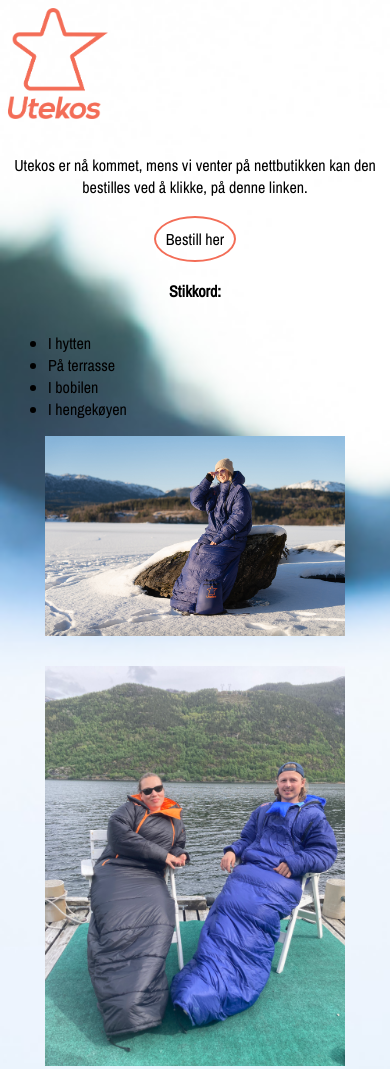
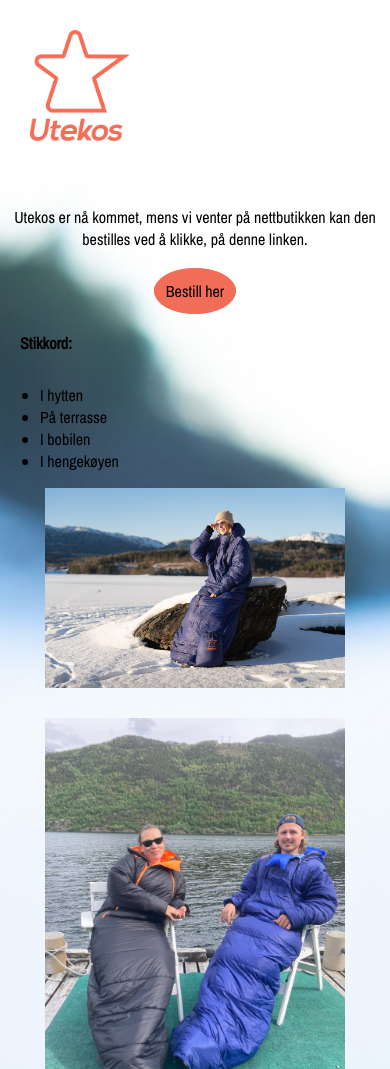
Before and after one commit to Anne-Lise1991/Utekos, a plain HTML site: page index.html in a window 390 px wide. Shown: the top 1069 px of the page. Drawn offline with nearby package versions, Linux system fonts and the light colour scheme.

Commit message:
fixed footer on mobile

```diff
--- a/index.css
+++ b/index.css
@@ -2,10 +2,12 @@ body {
     background: url(images/C5505DA3-55E5-4751-BEA5-D72ABF38ED8E.jpeg);
     background-size: cover;
     font-family: 'Archivo Narrow', sans-serif;
+    margin: 0;
 }
 
 .logo {
     width: 100px;
+    margin: 30px;
 }
 
 .images img {
@@ -23,6 +25,12 @@ body {
     border-radius: 50%;
     color: black;
     margin: 30px;
+    background: #F26D57;
+}
+
+.use-point {
+    text-align: left;
+    margin-left: 20px;
 }
 
 .text {
@@ -41,6 +49,10 @@ p {
     margin: 25px;
 }
 
+footer {
+    background: #F26D57;
+    padding-bottom: 20px;
+}
 
 @media (min-width: 1000px) {
     body {
```
